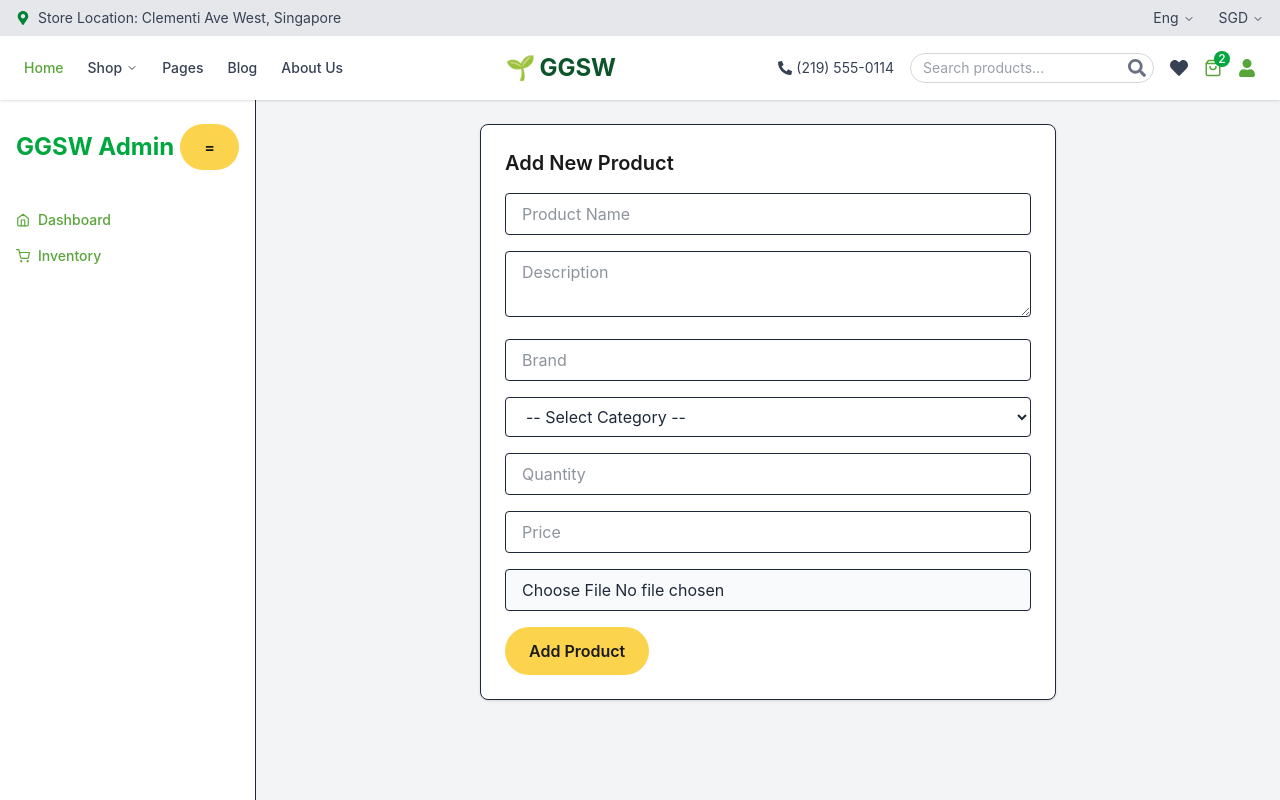
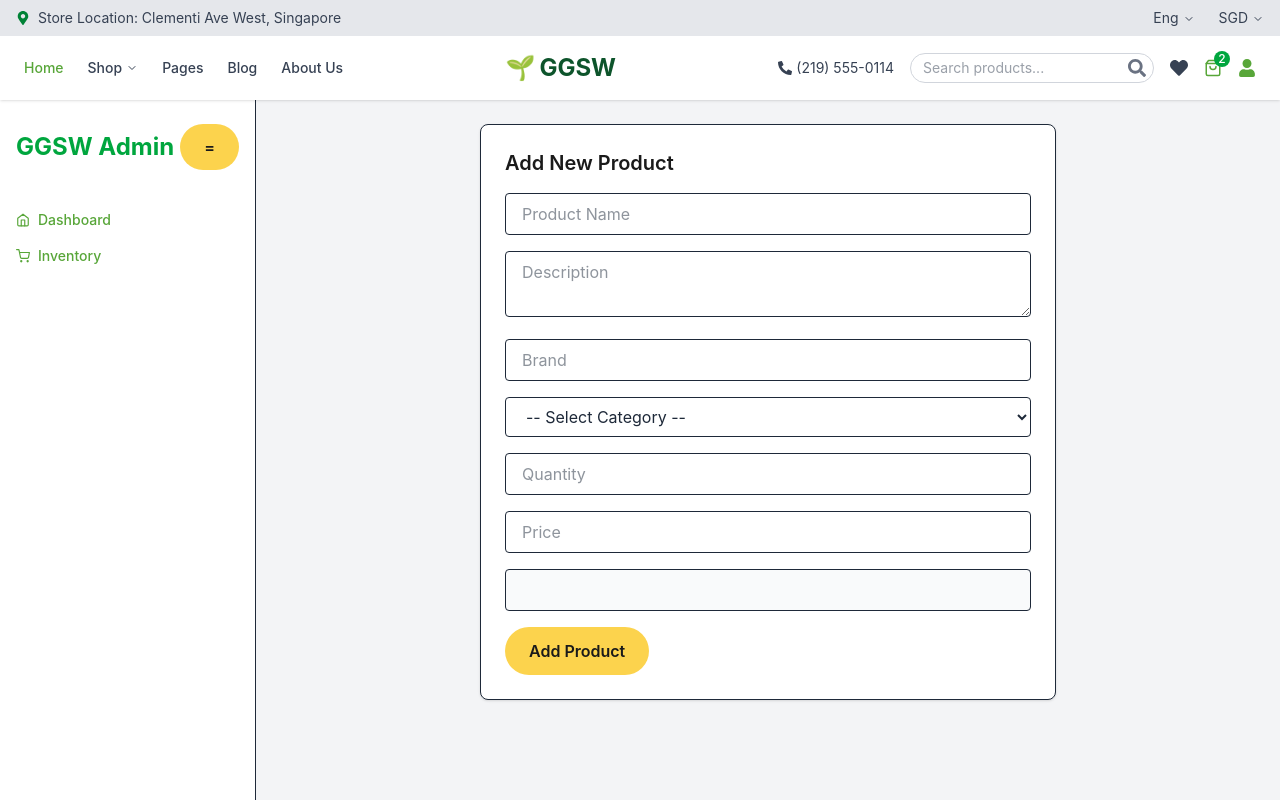
Before and after one commit to AngKuKuehs/ggsw, a React (Vite) app in the folder frontend/: page /admin/inventory/update in a window 1280 px wide. Shown: the top 800 px of the page. Built offline with nearby package versions, Linux system fonts and the light colour scheme; no server answers.

Commit message:
image line

```diff
--- a/frontend/src/pages/Admin/UpdateInventory.jsx
+++ b/frontend/src/pages/Admin/UpdateInventory.jsx
@@ -157,7 +157,7 @@ const UpdateInventoryPage = () => {
             />
 
             <input
-              type="file"
+              type="url"
               name="image"
               accept="image/*"
               onChange={handleChange}
--- a/frontend/src/pages/User/registration.jsx
+++ b/frontend/src/pages/User/registration.jsx
@@ -30,7 +30,7 @@ const Register = () => {
         headers: {
           "Content-Type": "application/json",
         },
-        credentials: "include", // To allow cookies (if your backend sets one)
+        credentials: "include",
         body: JSON.stringify({
           username: formData.username,
           email: formData.email,
```
